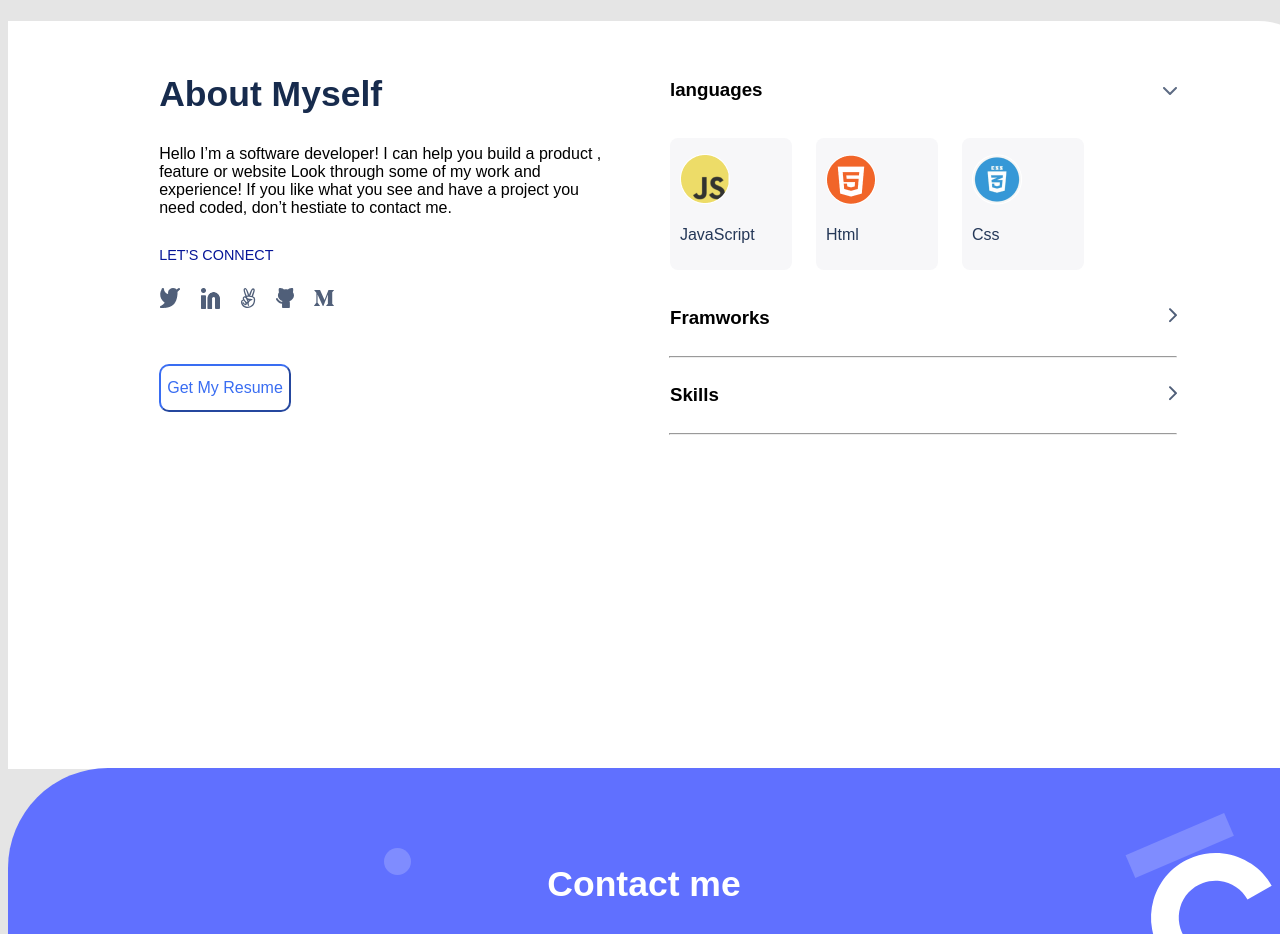
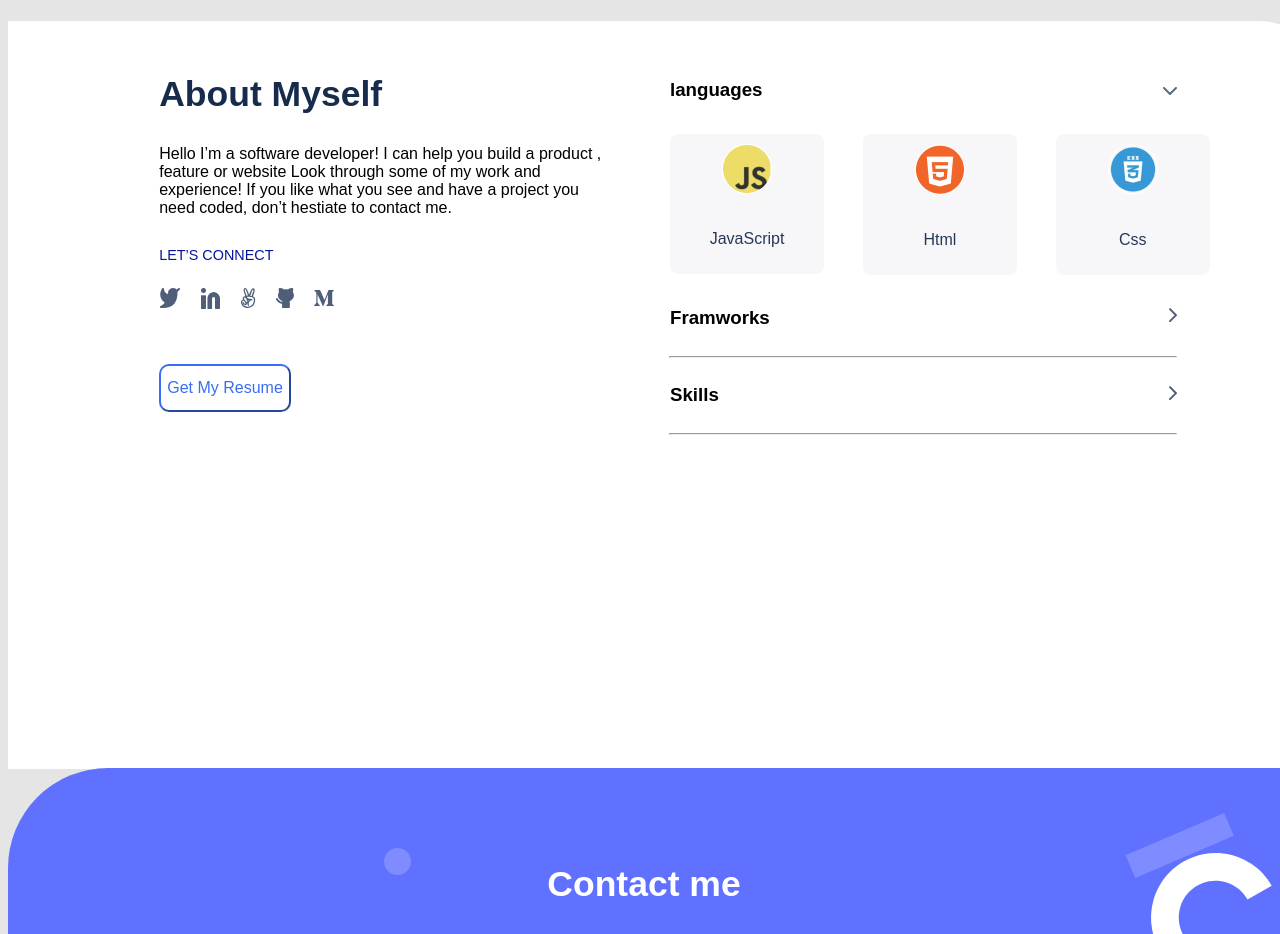
Before and after one commit to beyk/Portfolio-mobile-version, a plain HTML site: page index.html in a window 1280 px wide. Shown: the part 2520-3454 px from the top of the page. Drawn offline with Linux system fonts and the light colour scheme.

```diff
--- a/styles/desk-style.css
+++ b/styles/desk-style.css
@@ -149,7 +149,7 @@
 
   .lang-submenu ul {
     display: grid;
-    width: 414px;
+    width: 100%;
     height: 144px;
     padding: 12px 12px 12px 1px;
     grid-template-columns: 122px 122px 122px;
@@ -159,13 +159,14 @@
   }
 
   .lang-submenu ul li {
-    display: grid;
+
+    display: flex;
+    width: 110%;
     border-radius: 8px;
     align-items: center;
-    grid-template-rows: 62px auto;
-    grid-template-columns: auto;
-    gap: 0;
-    margin: 0;
+    flex-direction: column;
+    justify-content: space-evenly;
+    margin: auto;
   }
 
   .contact-me {
```
